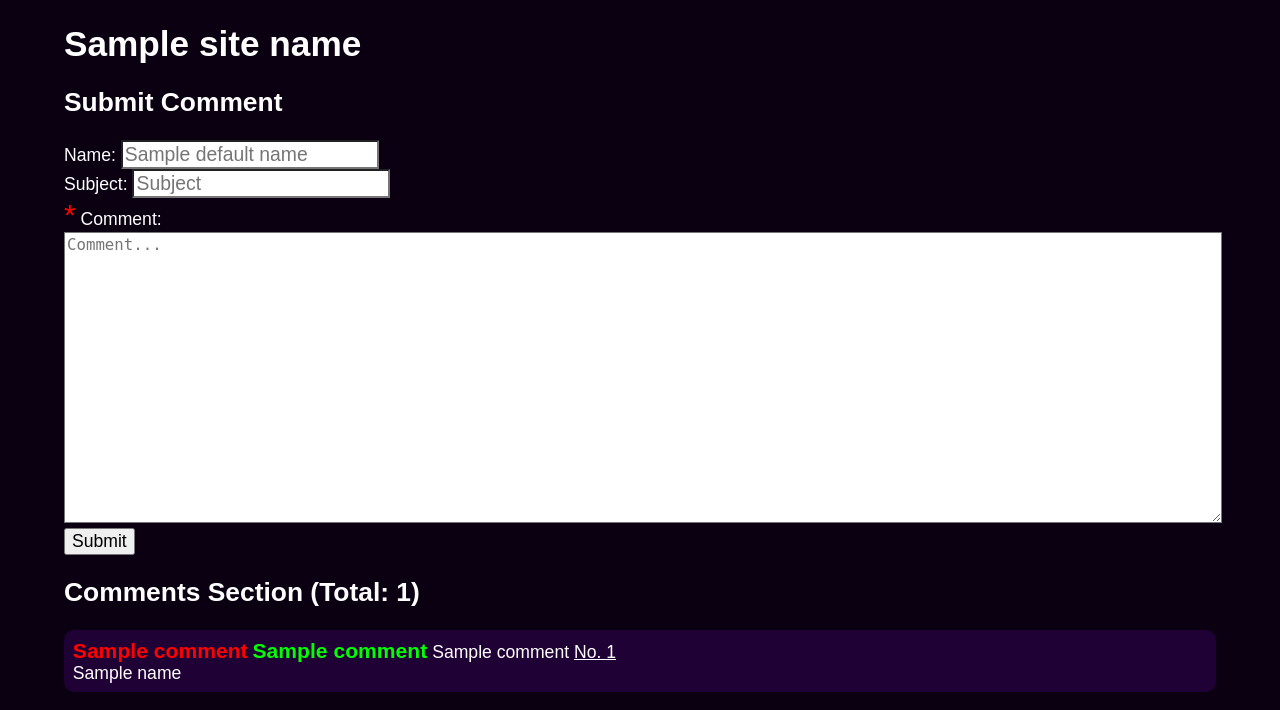
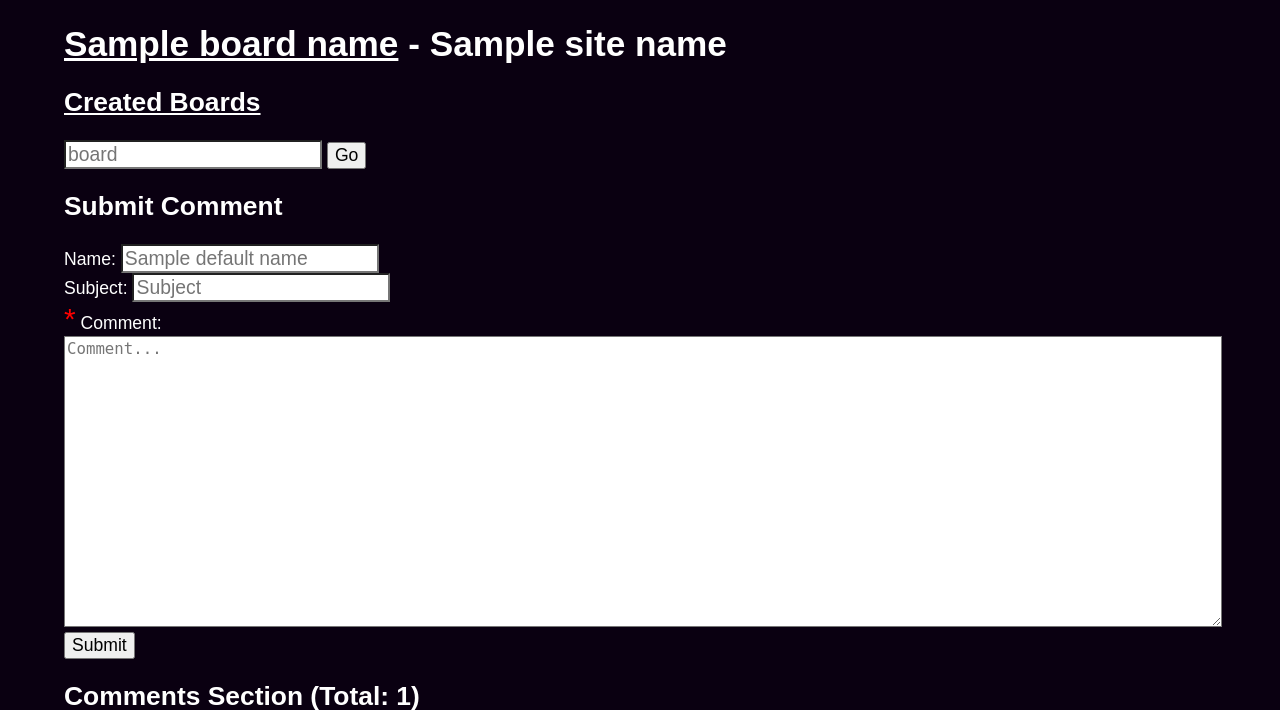
Before and after one commit to gscbravo/lim, a Flask app: template src/templates/comments.html in a window 1280 px wide. Shown: the top 710 px of the page. Run offline with Flask 2, Linux system fonts and the light colour scheme; the template is opened without the code that fills it: most values are stand-ins (such as "Sample title", 1, 10 or a date in 2020).

Commit message:
multiple boards

```diff
--- a/src/app.py
+++ b/src/app.py
@@ -28,14 +28,16 @@ DEFAULT_NAME = 'Guest'
 SITE_NAME = 'Limited Forums'
 # site description
 SITE_DESCRIPTION = 'Limited Forums open comments section'
+# default board name
+DEFAULT_BOARD = 'general'
 
 app = Flask(__name__)
 
 # initialize database if doesn't exist
-def db_init():
+def db_init(board_name):
     conn = sqlite3.connect('board.db')
     cur = conn.cursor()
-    cur.execute('''create table if not exists posts (
+    cur.execute(f'''create table if not exists {board_name} (
             name text,
             subject text,
             text text,
@@ -43,20 +45,45 @@ def db_init():
             )''')
     conn.commit()
 
-db_init()
+@app.route('/')
+def index():
+    return redirect(f'/b/{DEFAULT_BOARD}/')
 
-@app.route('/')
-def load_board():
+@app.route('/boards')
+def list_boards():
     conn = sqlite3.connect('board.db')
     cur = conn.cursor()
-    res = cur.execute('select rowid, * from posts').fetchall()
+    res = cur.execute('select name from sqlite_master where type="table"').fetchall()
+    results = {}
+    for item in res:
+        item_size = cur.execute(f'select rowid from {item[0]} order by rowid desc limit 1').fetchone()
+        results[item[0]] = item_size[0] if item_size else 0
+    results = {k: v for k, v in sorted(results.items(), key=lambda item: item[1], reverse=True)}
+    return render_template('boards.html', results=results, site_name=SITE_NAME)
+
+@app.route('/b/<board>/')
+def load_board(board):
+    req_board = board.lower().strip()
+    db_init(req_board)
+    conn = sqlite3.connect('board.db')
+    cur = conn.cursor()
+    res = cur.execute(f'select rowid, * from {req_board}').fetchall()
     board_comments = []
     for comment in res:
         board_comments.insert(0, [comment[0], comment[1], comment[2], comment[3].split('\n'), comment[4]])
-    return render_template('comments.html', comments=board_comments, default_name=DEFAULT_NAME, site_name=SITE_NAME, site_description=SITE_DESCRIPTION)
+    return render_template('comments.html', board_name=req_board, comments=board_comments, default_name=DEFAULT_NAME, site_name=SITE_NAME, site_description=SITE_DESCRIPTION)
 
-@app.route('/submit', methods=['GET', 'POST'])
-def submit():
+@app.route('/go', methods=['GET', 'POST'])
+def go_to_board():
+    if request.method == 'GET':
+        return render_template('error.html', error='Method not allowed')
+    redirect_board = request.form.get('board', '').lower().strip()
+    if not redirect_board:
+        return render_template('error.html', error='Board name must not be empty')
+    return redirect(f'/b/{redirect_board}/')
+
+@app.route('/b/<board>/submit', methods=['GET', 'POST'])
+def submit(board):
     if request.method == 'GET':
         return redirect('/')
     # get form args name, subject, text
@@ -64,6 +91,8 @@ def submit():
     name = request.form.get('name', '').strip()
     subject = request.form.get('subject', '').strip()
     text = request.form.get('text', '').strip()
+
+    req_board = board.lower().strip()
 
     # if text is empty, error
     if not text:
@@ -85,17 +114,18 @@ def submit():
         str(datetime.now(timezone.utc).strftime('%Y-%m-%d %H:%M:%S'))
         )
 
+    db_init(req_board)
     conn = sqlite3.connect('board.db')
     cur = conn.cursor()
 
     # drop oldest post if at limit
-    if len(cur.execute('select * from posts').fetchall()) >= MAX_COMMENTS:
-        cur.execute('delete from posts where rowid in (select rowid from posts limit 1)')
+    if len(cur.execute(f'select * from {req_board}').fetchall()) >= MAX_COMMENTS:
+        cur.execute(f'delete from {req_board} where rowid in (select rowid from {req_board} limit 1)')
 
-    cur.execute('insert into posts values (?, ?, ?, ?)', comment_data)
+    cur.execute(f'insert into {req_board} values (?, ?, ?, ?)', comment_data)
     conn.commit()
 
-    return redirect('/')
+    return redirect(f'/b/{req_board}/')
 
 if __name__ == '__main__':
     app.run()
--- a/src/templates/comments.html
+++ b/src/templates/comments.html
@@ -4,16 +4,22 @@
 	<meta charset="UTF-8">
 	<meta http-equiv="X-UA-Compatible" content="IE=edge">
 	<meta name="viewport" content="width=device-width, initial-scale=1.0">
-	<meta name="description" content="{{ site_description }}">
+	<meta name="description" content="{{ board_name }} - {{ site_name }}, {{ site_description }}">
 	<link rel="stylesheet" href="/static/style.css">
-	<title>{{ site_name }}</title>
+	<title>{{ board_name }} - {{ site_name }}</title>
 </head>
 <body>
 	<div class="wrapper">
-		<h1>{{ site_name }}</h1>
+		<h1><a href="/b/{{ board_name }}/">{{ board_name }}</a> - {{ site_name }}</h1>
+		<!-- forum options -->
+		<h2><a href="/boards" id="created-boards">Created Boards</a></h2>
+		<form action="/go" method="post">
+			<input type="text" name="board" id="go-board" placeholder="board" required>
+			<input type="submit" id="go-submit" value="Go">
+		</form>
 		<!-- comment form -->
 		<h2>Submit Comment</h2>
-		<form action="/submit" method="post" id="comment-form">
+		<form action="submit" method="post" id="comment-form">
 			<label for="form-name">Name:</label>
 			<input type="text" name="name" id="form-name" placeholder="{{ default_name }}"><br>
 			<label for="form-subject">Subject:</label>
```
Also changed, not shown: src/templates/boards.html (added, +20 -0 lines).
